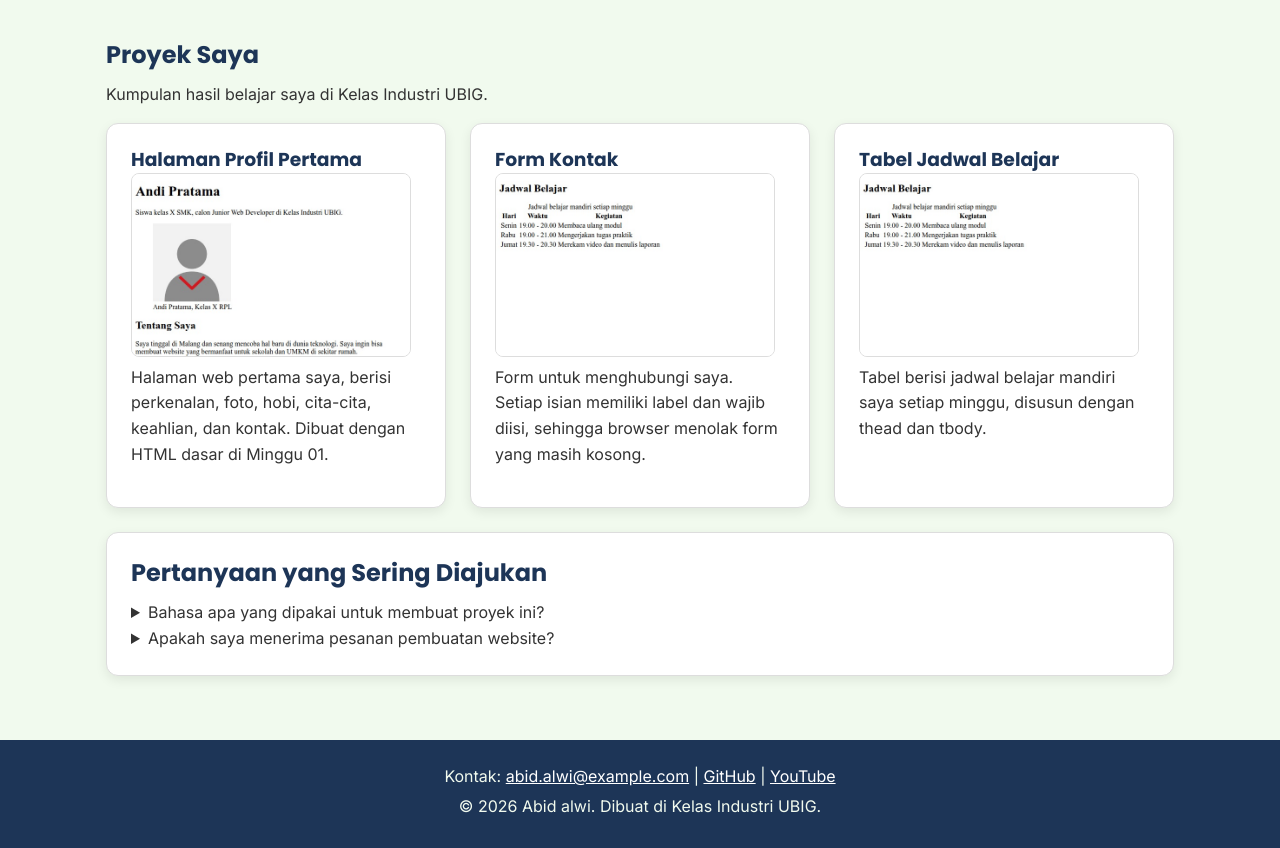
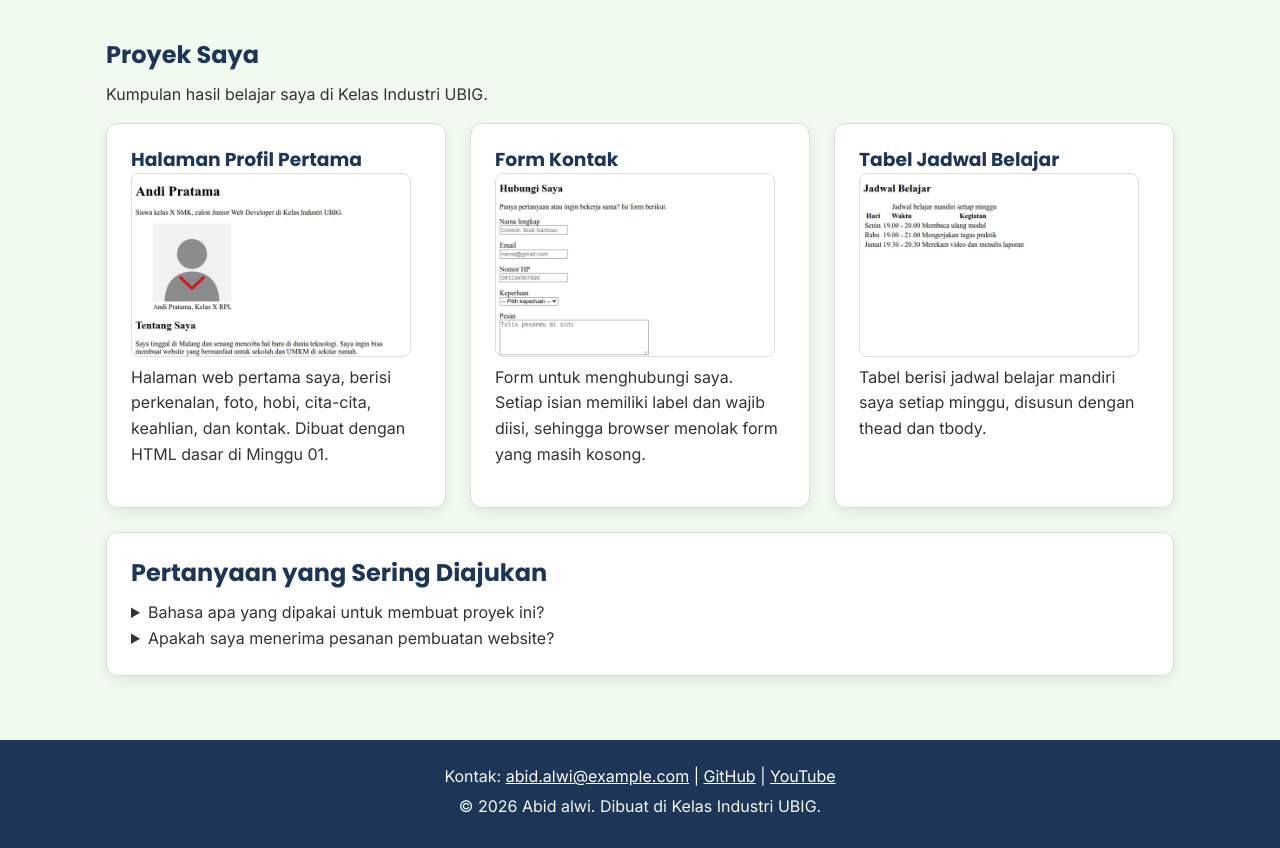
Before and after one commit to abidalwi002-svg/portofolio-abid, a plain HTML site: page proyek.html in a window 1280 px wide. Shown: the part 75-923 px from the top of the page. Drawn offline with Linux system fonts and the light colour scheme.

Commit message:
update project

```diff
--- a/proyek.html
+++ b/proyek.html
@@ -49,7 +49,7 @@
 
           <article class="kartu">
             <h3>Form Kontak</h3>
-            <img src="kontak.jpeg" alt="Tangkapan layar form kontak berisi nama, email, nomor HP, keperluan, dan pesan" width="280">
+            <img src="form kontak.jpeg" alt="Tangkapan layar form kontak berisi nama, email, nomor HP, keperluan, dan pesan" width="280">
             <p>Form untuk menghubungi saya. Setiap isian memiliki label dan wajib diisi, sehingga browser menolak form yang masih kosong.</p>
           </article>
 
```
Also changed, not shown: form kontak.jpeg (added), kontak.jpeg (deleted).
